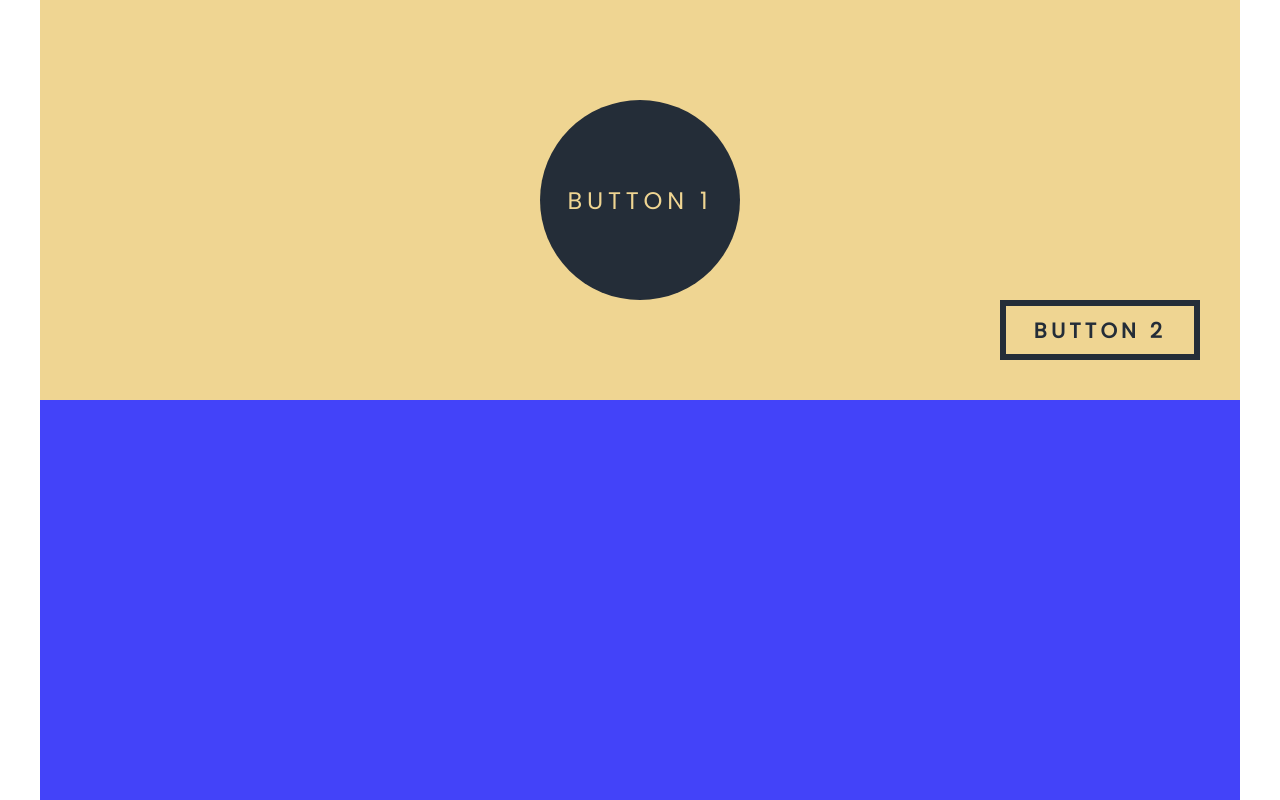
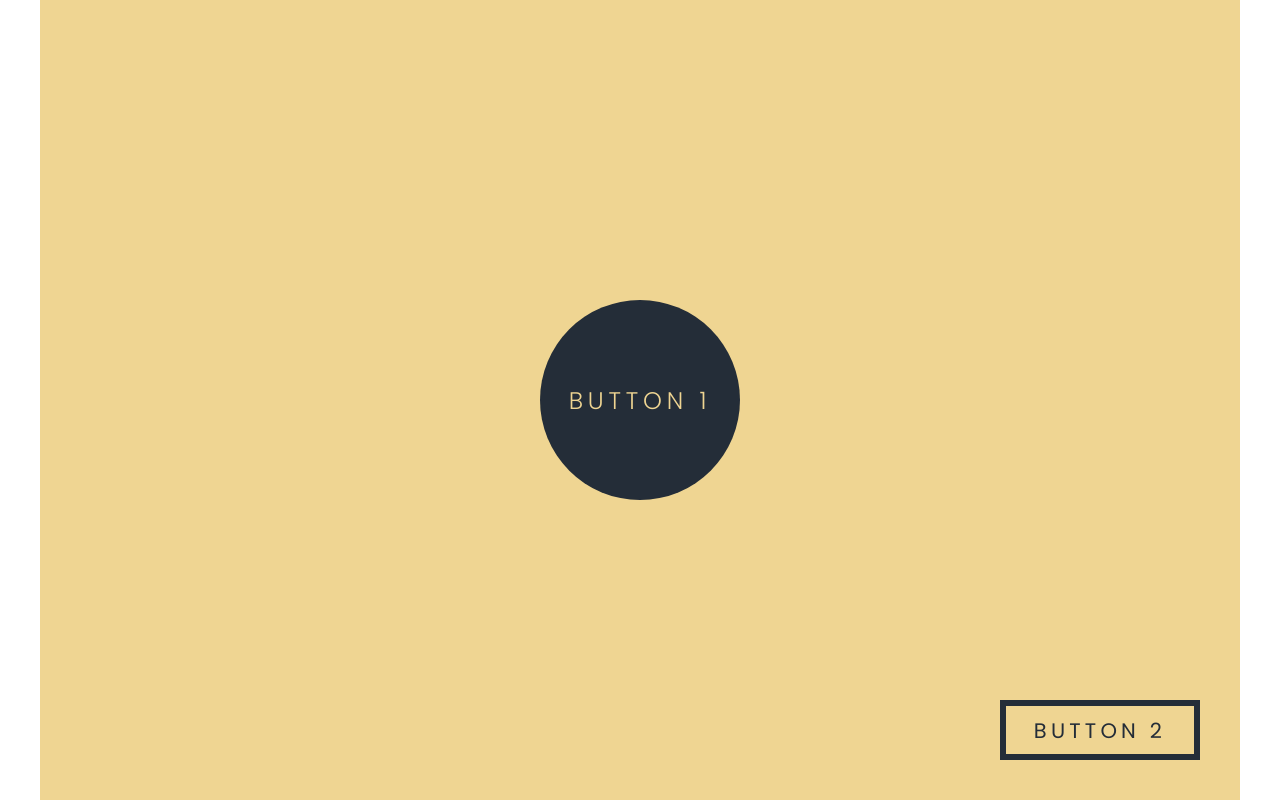
Before and after one commit to porneczy/sitebuild-exam-ms1, a plain HTML site: page frontend/index.html in a window 1280 px wide. Shown: the top 800 px of the page. Drawn offline with Linux system fonts and the light colour scheme.

Commit message:
feedBackFix

```diff
--- a/frontend/index.html
+++ b/frontend/index.html
@@ -7,7 +7,7 @@
     <link rel="stylesheet" href="style.css">
     <link rel="preconnect" href="https://fonts.googleapis.com">
     <link rel="preconnect" href="https://fonts.gstatic.com" crossorigin>
-    <link href="https://fonts.googleapis.com/css2?family=Poppins&display=swap" rel="stylesheet">
+    <link href="https://fonts.googleapis.com/css2?family=Poppins:wght@300;400&display=swap" rel="stylesheet">
     <title>Document</title>
 </head>
 <body>
--- a/frontend/style.css
+++ b/frontend/style.css
@@ -35,14 +35,11 @@ select {
 section{
     width: 100%;
     height: 100vh;
-    max-width: 1200px;
+    max-width: 1200px; /*nem emlékszem ez kell?!*/
 
-    margin: 0;
+    margin: 0 auto;
     position: relative;
-    top: 50%;
-    left: 50%;
-    ms-transform: translate(-50%, -50%);
-    transform: translate(-50%, -50%);
+
 }
 .s1{
     background-color: #efd592;
@@ -59,8 +56,7 @@ section{
     position: absolute;
     top: 50%;
     left: 50%;
-    ms-transform: translate(-50%, 50%);
-    transform: translate(-50%, 50%);
+    transform: translate(-50%, -50%);
 
     background-color: #242d38;
     font-family: 'Poppins', sans-serif;
@@ -68,7 +64,7 @@ section{
     letter-spacing: 0.2em;
     color: #efd592;
     text-transform: uppercase;
-    font-weight: lighter;
+    font-weight: 300;
 }
 .b2{
     width: 200px;
@@ -85,7 +81,7 @@ section{
     letter-spacing: 0.2em;
     text-transform: uppercase;
     color: #242d38;
-    font-weight: bold;
+    font-weight: 400;
 }
 .b3{
     width: 200px;
```
